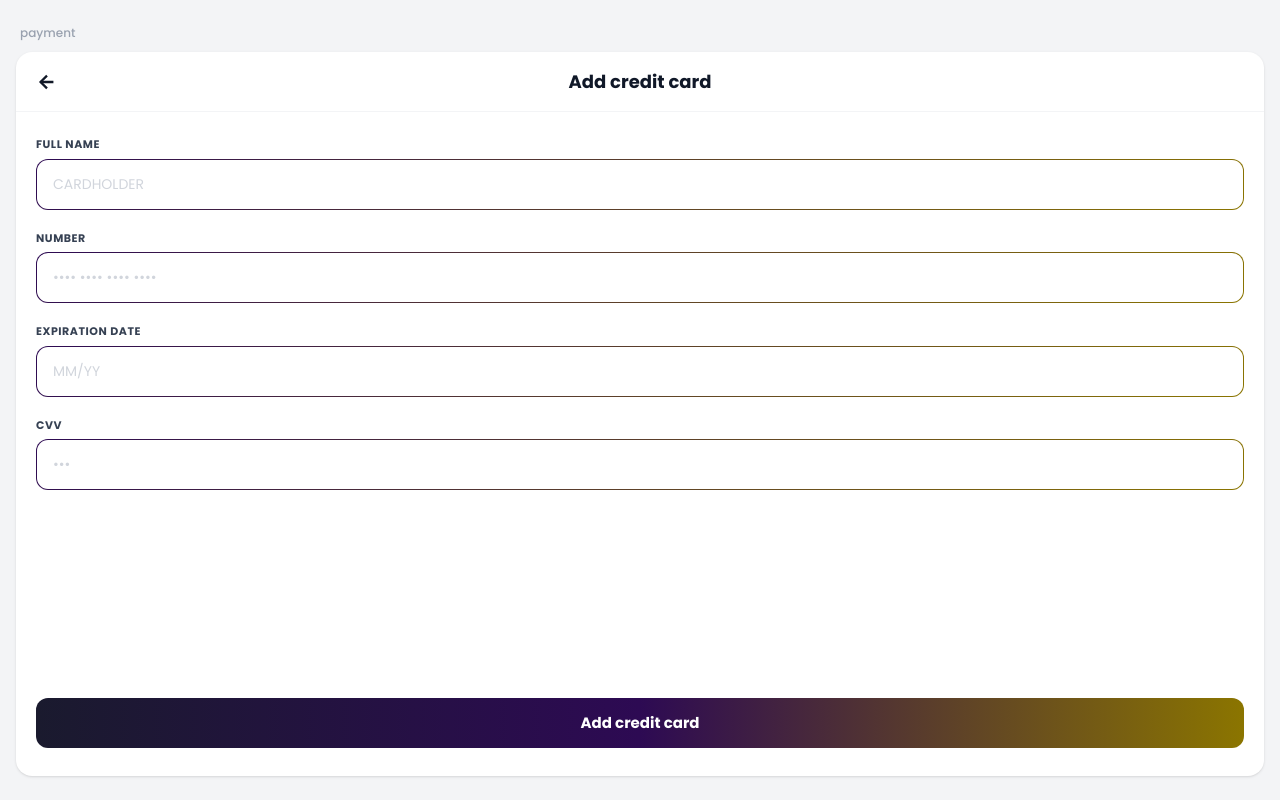
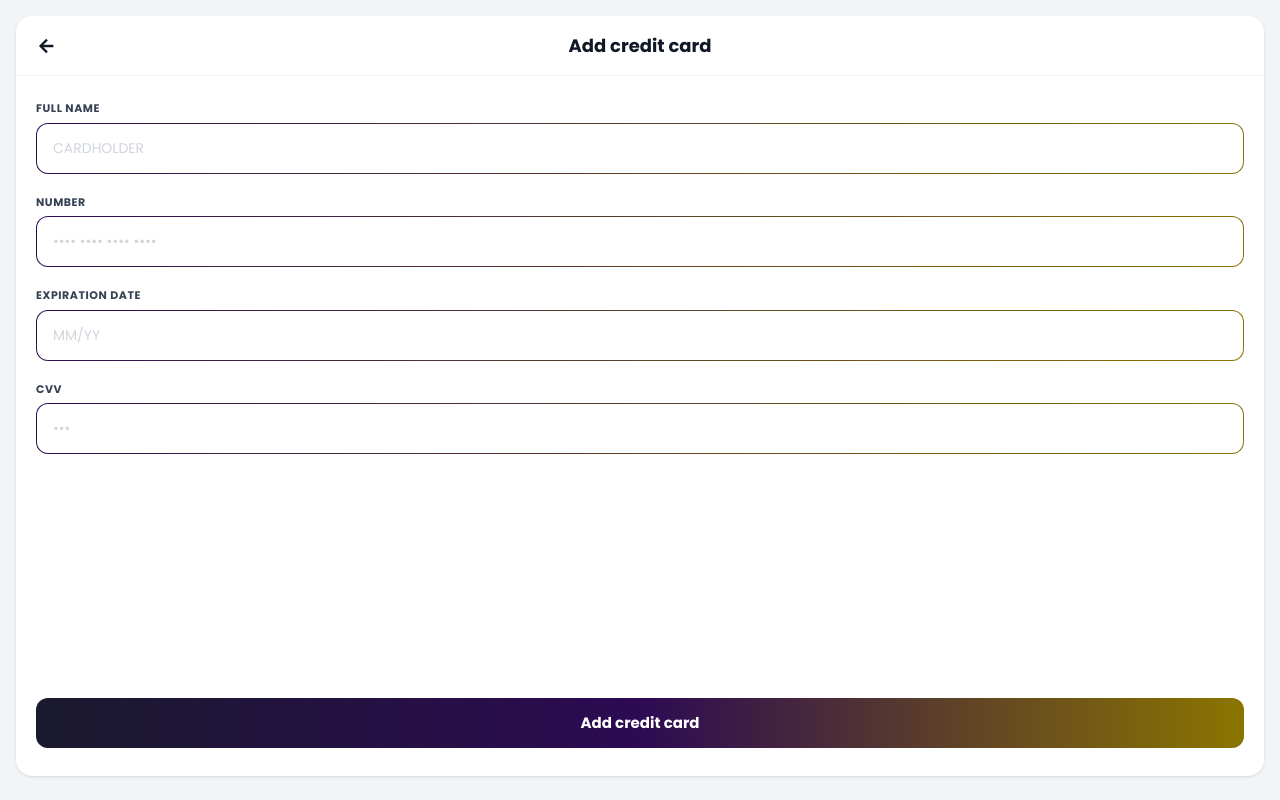
Before and after one commit to temmy762/movo-app, a Next.js app: page /home/payment/add-card in a window 1280 px wide. Built offline with nearby package versions, Linux system fonts and the light colour scheme.

Commit message:
fix: remove section label spacing from payment, add-card, promotions, notifications pages

```diff
--- a/app/home/notifications/page.tsx
+++ b/app/home/notifications/page.tsx
@@ -47,13 +47,8 @@ export default function NotificationsPage() {
       className="min-h-screen bg-gray-100 flex flex-col"
       style={{ fontFamily: "var(--font-poppins)" }}
     >
-      {/* Section label */}
-      <div className="px-5 pt-5 pb-2">
-        <span className="text-gray-400 text-[12px] font-medium">notification</span>
-      </div>
-
       {/* White card */}
-      <div className="mx-4 mb-6 bg-white rounded-2xl shadow-sm overflow-hidden">
+      <div className="mx-4 mt-4 mb-6 bg-white rounded-2xl shadow-sm overflow-hidden">
         {/* Header */}
         <div className="flex items-center px-5 py-4 border-b border-gray-100 relative">
           <button
--- a/app/home/payment/add-card/page.tsx
+++ b/app/home/payment/add-card/page.tsx
@@ -65,13 +65,8 @@ export default function AddCardPage() {
       className="min-h-screen bg-gray-100 flex flex-col"
       style={{ fontFamily: "var(--font-poppins)" }}
     >
-      {/* Section label */}
-      <div className="px-5 pt-5 pb-2">
-        <span className="text-gray-400 text-[12px] font-medium">payment</span>
-      </div>
-
       {/* White card */}
-      <div className="mx-4 mb-6 flex-1 bg-white rounded-2xl shadow-sm flex flex-col overflow-hidden">
+      <div className="mx-4 mt-4 mb-6 flex-1 bg-white rounded-2xl shadow-sm flex flex-col overflow-hidden">
         {/* Header */}
         <div className="flex items-center px-5 py-4 border-b border-gray-100 relative">
           <button
--- a/app/home/payment/page.tsx
+++ b/app/home/payment/page.tsx
@@ -11,13 +11,8 @@ export default function PaymentPage() {
       className="min-h-screen bg-gray-100 flex flex-col"
       style={{ fontFamily: "var(--font-poppins)" }}
     >
-      {/* Section label */}
-      <div className="px-5 pt-5 pb-2">
-        <span className="text-gray-400 text-[12px] font-medium">payment</span>
-      </div>
-
       {/* White card */}
-      <div className="mx-4 mb-6 flex-1 bg-white rounded-2xl shadow-sm flex flex-col overflow-hidden">
+      <div className="mx-4 mt-4 mb-6 flex-1 bg-white rounded-2xl shadow-sm flex flex-col overflow-hidden">
         {/* Header */}
         <div className="flex items-center px-5 py-4 border-b border-gray-100 relative">
           <button
--- a/app/home/promotions/page.tsx
+++ b/app/home/promotions/page.tsx
@@ -11,13 +11,8 @@ export default function PromotionsPage() {
       className="min-h-screen bg-gray-100 flex flex-col"
       style={{ fontFamily: "var(--font-poppins)" }}
     >
-      {/* Section label */}
-      <div className="px-5 pt-5 pb-2">
-        <span className="text-gray-400 text-[12px] font-medium">payment</span>
-      </div>
-
       {/* White card */}
-      <div className="mx-4 mb-6 flex-1 bg-white rounded-2xl shadow-sm flex flex-col overflow-hidden">
+      <div className="mx-4 mt-4 mb-6 flex-1 bg-white rounded-2xl shadow-sm flex flex-col overflow-hidden">
         {/* Header */}
         <div className="flex items-center px-5 py-4 border-b border-gray-100 relative">
           <button
```
